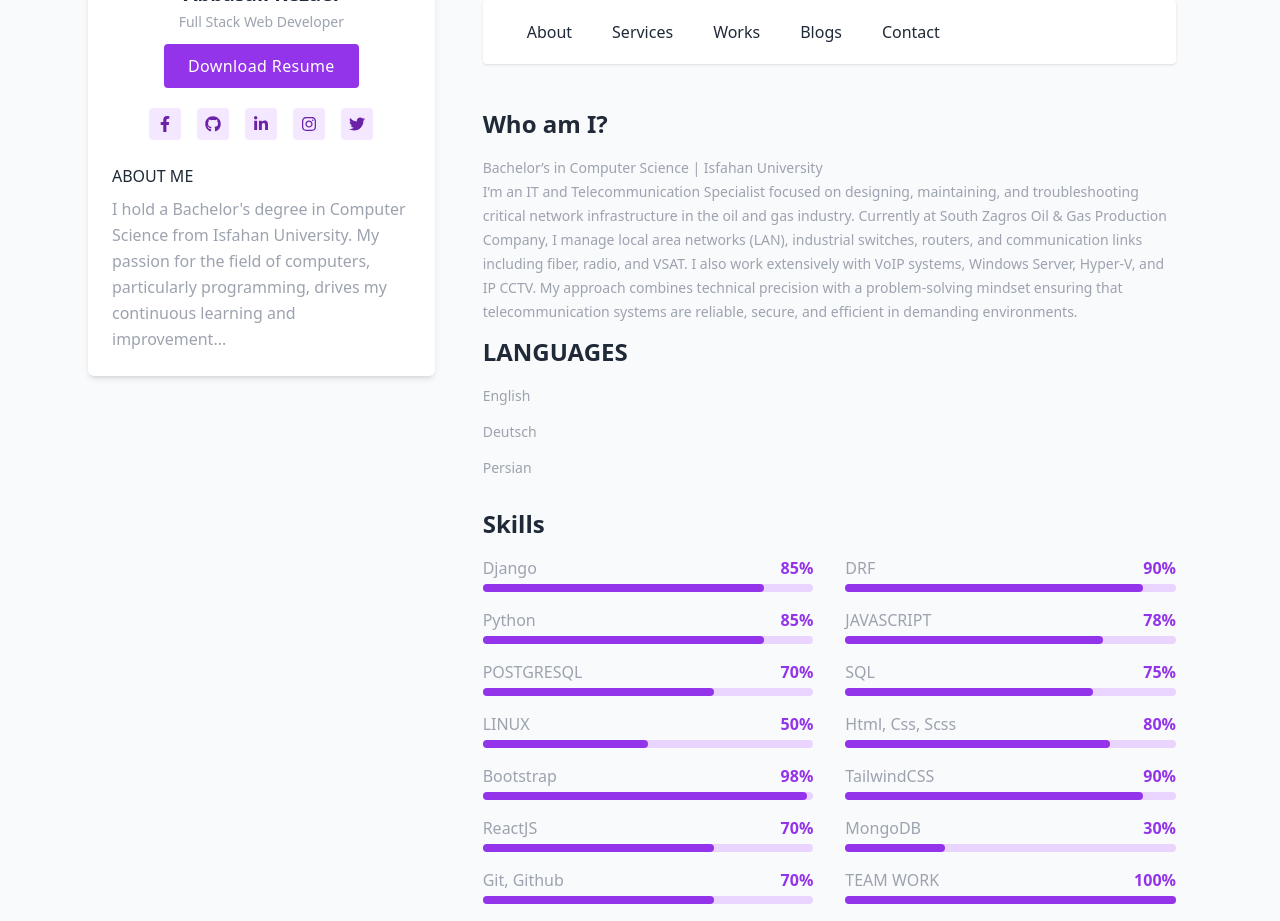
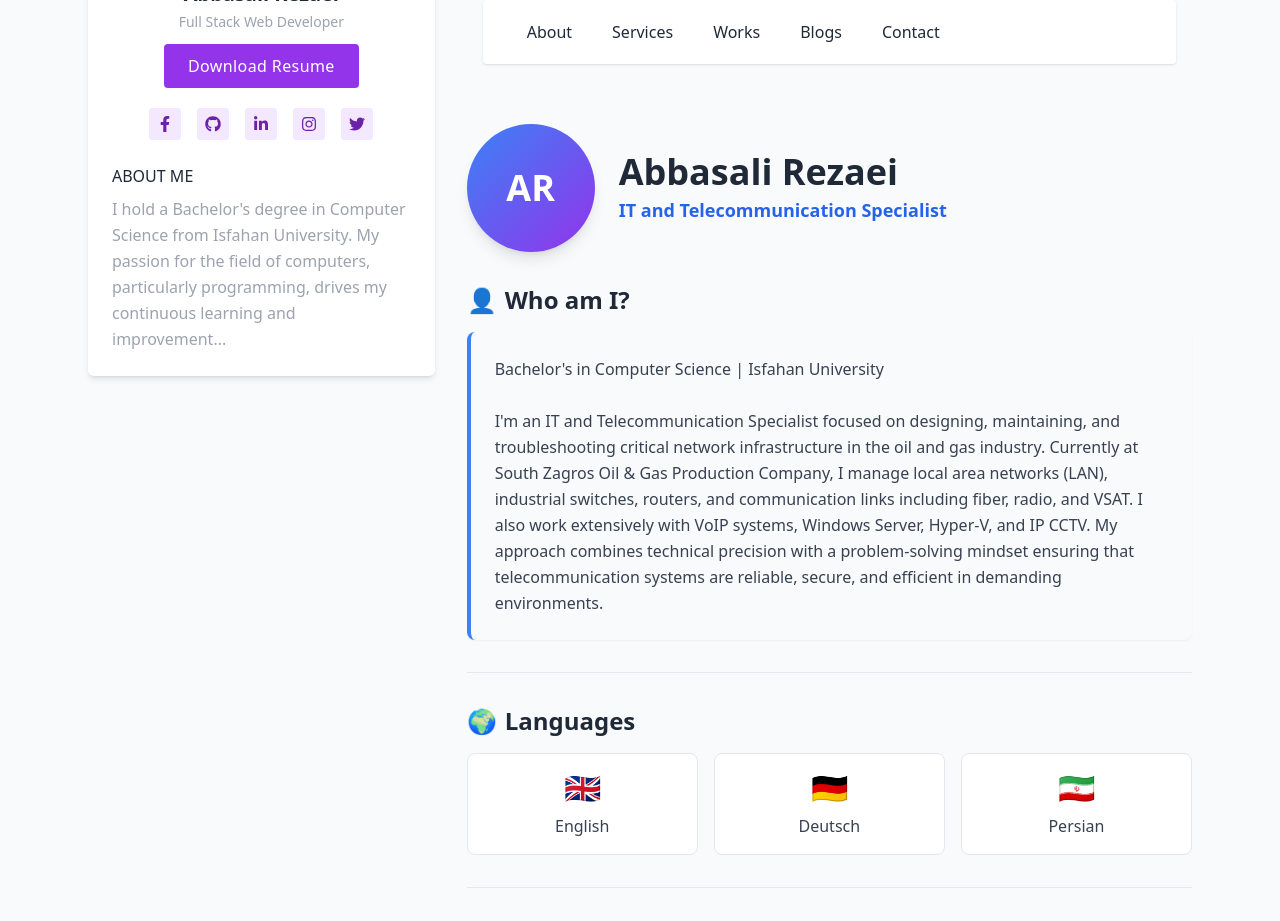
Before and after one commit to abbasalirezaei/abbasalirezaei.github.io, a React (Create React App) app: page / in a window 1280 px wide. Shown: the part 240-1161 px from the top of the page. Built offline with nearby package versions, Linux system fonts and the light colour scheme.

Commit message:
'Update'

```diff
--- a/src/components/pages/About/About.jsx
+++ b/src/components/pages/About/About.jsx
@@ -1,38 +1,95 @@
 import React from "react";
 import Skills from "./Skills/Skills";
 
+// Data moved outside component for better maintainability
+const aboutData = {
+  title: "Who am I?",
+  role: "IT and Telecommunication Specialist",
+  description: `Bachelor's in Computer Science | Isfahan University
+
+I'm an IT and Telecommunication Specialist focused on designing, maintaining, and troubleshooting critical network infrastructure in the oil and gas industry. Currently at South Zagros Oil & Gas Production Company, I manage local area networks (LAN), industrial switches, routers, and communication links including fiber, radio, and VSAT. I also work extensively with VoIP systems, Windows Server, Hyper-V, and IP CCTV. My approach combines technical precision with a problem-solving mindset ensuring that telecommunication systems are reliable, secure, and efficient in demanding environments.`,
+  languages: [
+    { name: "English", flag: "🇬🇧" },
+    { name: "Deutsch", flag: "🇩🇪" },
+    { name: "Persian", flag: "🇮🇷" }
+  ]
+};
+
 const About = () => {
   return (
-    <section className="py-8">
-      <div className="flex flex-wrap md:px-4">
-        <div className="w-full">
-          <div className="md:mx-4">
-            <h3 className="text-2xl text-gray-800 font-bold mb-4">Who am I?</h3>
-            <p className="text-sm text-gray-400 leading-6 mb-3">
-              Bachelor’s in Computer Science | Isfahan University
-              <br />
-              I’m an IT and Telecommunication Specialist focused on designing, maintaining, and troubleshooting critical network infrastructure in the oil and gas industry.
-              Currently at South Zagros Oil & Gas Production Company, I manage local area networks (LAN), industrial switches, routers, and communication links including fiber, radio, and VSAT. I also work extensively with VoIP systems, Windows Server, Hyper-V, and IP CCTV.
-              My approach combines technical precision with a problem-solving mindset ensuring that telecommunication systems are reliable, secure, and efficient in demanding environments.
-            </p>
+    <section className="py-12 px-4 max-w-4xl mx-auto">
+      {/* Profile Header with Photo */}
+      <div className="flex flex-col md:flex-row items-start md:items-center gap-6 mb-8">
+        <div className="flex-shrink-0">
+          <div className="w-24 h-24 md:w-32 md:h-32 rounded-full bg-gradient-to-br from-blue-500 to-purple-600 flex items-center justify-center text-white text-4xl font-bold shadow-lg">
+            AR
+          </div>
+        </div>
+        <div>
+          <h1 className="text-3xl md:text-4xl font-bold text-gray-800">
+            Abbasali Rezaei
+          </h1>
+          <p className="text-blue-600 font-semibold text-lg mt-1">
+            {aboutData.role}
+          </p>
+        </div>
+      </div>
 
-          </div>
-          <div className="md:mx-4">
-            <h3 className="text-2xl text-gray-800 font-bold mb-4">LANGUAGES</h3>
-            <p className="text-sm text-gray-400 leading-6 mb-3">
-              English
+      {/* About Section */}
+      <div className="mb-8">
+        <h2 className="text-2xl font-bold text-gray-800 mb-4 flex items-center">
+          <span className="mr-2">👤</span> {aboutData.title}
+        </h2>
+        <div className="bg-gray-50 rounded-lg p-6 shadow-sm border-l-4 border-blue-500">
+          <p className="text-gray-700 leading-relaxed whitespace-pre-line">
+            {aboutData.description}
+          </p>
+        </div>
+      </div>
 
-            </p>
-            <p className="text-sm text-gray-400 leading-6 mb-3">
-              Deutsch
-            </p>
-            <p className="text-sm text-gray-400 leading-6 mb-3">
-              Persian
-            </p>
+      {/* Divider */}
+      <hr className="my-8 border-gray-200" />
 
-          </div>
-          <Skills />
+      {/* Languages Section */}
+      <div className="mb-8">
+        <h2 className="text-2xl font-bold text-gray-800 mb-4 flex items-center">
+          <span className="mr-2">🌍</span> Languages
+        </h2>
+        <div className="grid grid-cols-2 md:grid-cols-3 gap-4">
+          {aboutData.languages.map((lang, index) => (
+            <div
+              key={index}
+              className="bg-white border border-gray-200 rounded-lg p-4 text-center hover:shadow-md transition-shadow"
+            >
+              <span className="text-3xl block mb-2">{lang.flag}</span>
+              <span className="text-gray-700 font-medium">{lang.name}</span>
+            </div>
+          ))}
         </div>
+      </div>
+
+      {/* Divider */}
+      <hr className="my-8 border-gray-200" />
+
+      {/* Skills Section */}
+      <div>
+        <h2 className="text-2xl font-bold text-gray-800 mb-4 flex items-center">
+          <span className="mr-2">💡</span> Skills & Expertise
+        </h2>
+        <Skills />
+      </div>
+
+      {/* Contact CTA */}
+      <div className="mt-12 text-center bg-gradient-to-r from-blue-50 to-purple-50 rounded-lg p-6">
+        <p className="text-gray-700 mb-3">
+          📬 Let's connect and discuss how I can help with your IT and telecommunication needs
+        </p>
+        <a
+          href="#contact"
+          className="inline-block bg-blue-600 text-white px-6 py-2 rounded-lg hover:bg-blue-700 transition-colors"
+        >
+          Get In Touch
+        </a>
       </div>
     </section>
   );
```
